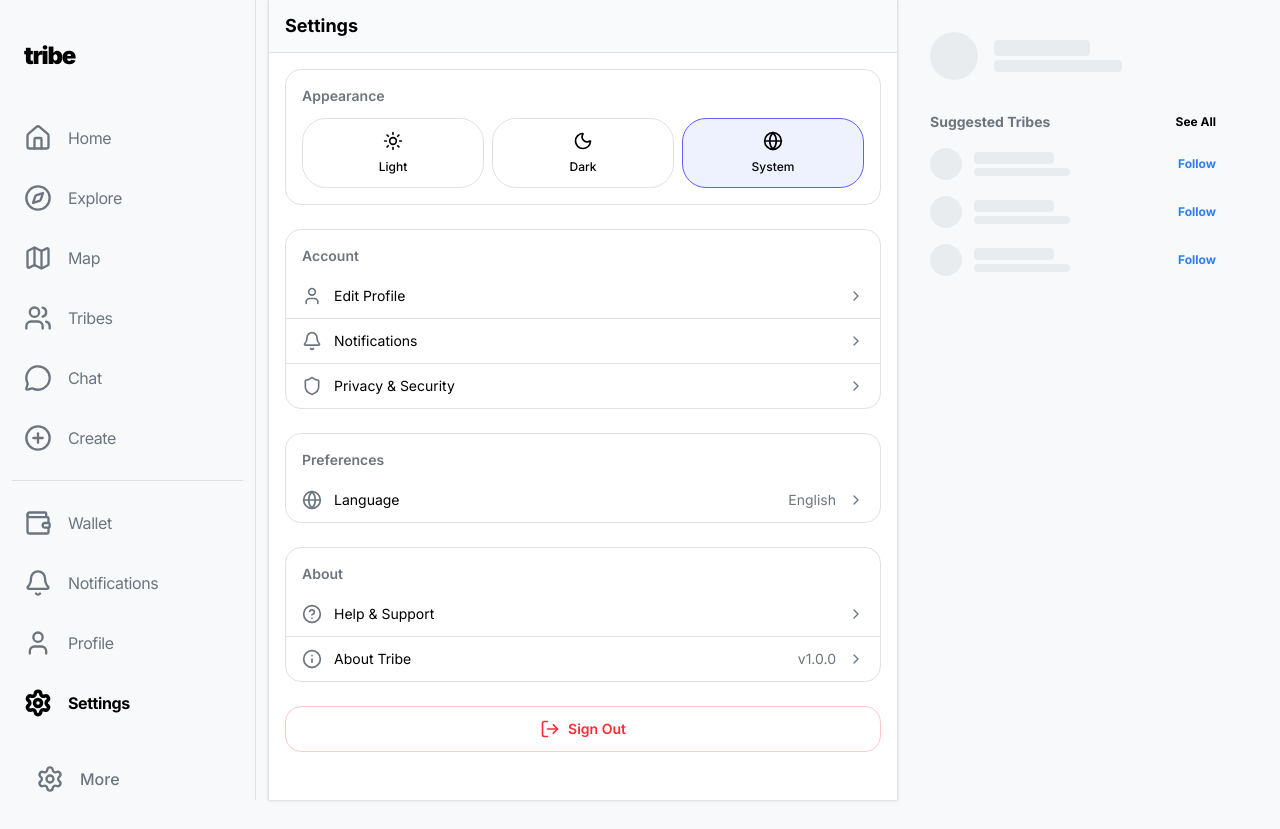
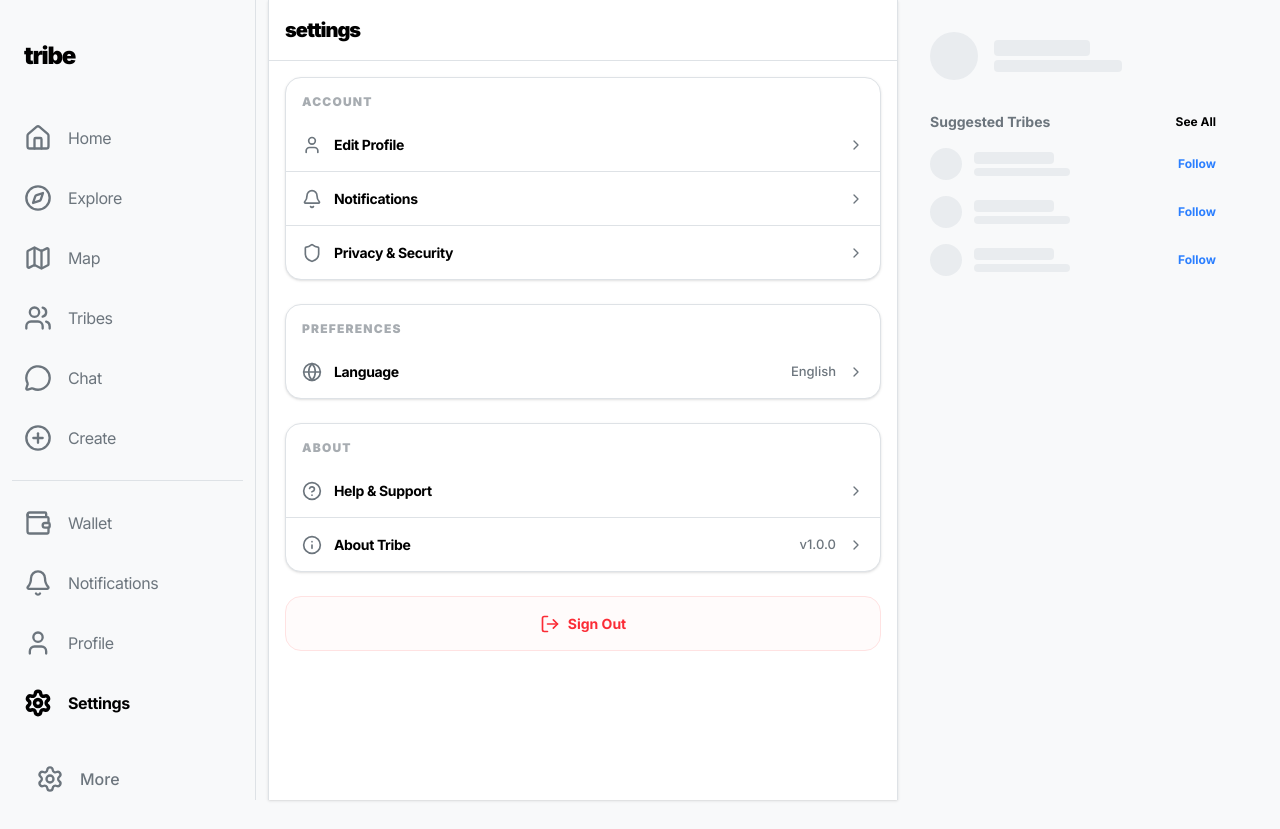
Before and after one commit to blkluv/tribe-sol, a Next.js app: page /settings in a window 1280 px wide. Built offline with nearby package versions, Linux system fonts and the light colour scheme.

Commit message:
remove dark theme all together

```diff
--- a/src/app/(app)/settings/page.tsx
+++ b/src/app/(app)/settings/page.tsx
@@ -1,13 +1,10 @@
 "use client";
 
 import { useRouter } from "next/navigation";
-import { useTheme } from "next-themes";
 import {
   User,
   Bell,
   Shield,
-  Moon,
-  Sun,
   Globe,
   HelpCircle,
   Info,
@@ -41,46 +38,17 @@
 
 export default function SettingsPage() {
   const router = useRouter();
-  const { theme, setTheme } = useTheme();
 
   return (
-    <div>
-      <div className="sticky top-0 z-40 border-b bg-background/80 px-4 py-3 backdrop-blur-lg">
-        <h1 className="text-lg font-bold">Settings</h1>
+    <div className="bg-white min-h-screen">
+      <div className="sticky top-0 z-40 border-b bg-white/95 px-4 py-4 backdrop-blur-md">
+        <h1 className="text-xl font-black lowercase tracking-tighter">Settings</h1>
       </div>
 
       <div className="p-4 space-y-6">
-        {/* Theme toggle */}
-        <div className="rounded-2xl border p-4">
-          <h2 className="mb-3 text-sm font-semibold text-muted-foreground">Appearance</h2>
-          <div className="flex gap-2">
-            {[
-              { value: "light", label: "Light", icon: Sun },
-              { value: "dark", label: "Dark", icon: Moon },
-              { value: "system", label: "System", icon: Globe },
-            ].map((opt) => {
-              const Icon = opt.icon;
-              return (
-                <button
-                  key={opt.value}
-                  onClick={() => setTheme(opt.value)}
-                  className={`flex flex-1 flex-col items-center gap-2 rounded-xl border p-3 transition-colors ${
-                    theme === opt.value
-                      ? "border-indigo-500 bg-indigo-50 dark:bg-indigo-500/10"
-                      : "hover:bg-muted"
-                  }`}
-                >
-                  <Icon className="h-5 w-5" />
-                  <span className="text-xs font-medium">{opt.label}</span>
-                </button>
-              );
-            })}
-          </div>
-        </div>
-
         {settingGroups.map((group) => (
-          <div key={group.title} className="rounded-2xl border">
-            <h2 className="px-4 pt-4 pb-2 text-sm font-semibold text-muted-foreground">
+          <div key={group.title} className="rounded-2xl border bg-white overflow-hidden shadow-sm">
+            <h2 className="px-4 pt-4 pb-2 text-xs font-black uppercase tracking-widest text-muted-foreground/60">
               {group.title}
             </h2>
             {group.items.map((item, i) => {
@@ -88,14 +56,13 @@
               return (
                 <button
                   key={item.id}
-                  className={`flex w-full items-center gap-3 px-4 py-3 hover:bg-muted/50 ${
-                    i < group.items.length - 1 ? "border-b" : ""
-                  }`}
+                  className={`flex w-full items-center gap-3 px-4 py-4 transition-colors hover:bg-muted/30 ${i < group.items.length - 1 ? "border-b" : ""
+                    }`}
                 >
                   <Icon className="h-5 w-5 text-muted-foreground" />
-                  <span className="flex-1 text-left text-sm">{item.label}</span>
+                  <span className="flex-1 text-left text-[14px] font-bold tracking-tight">{item.label}</span>
                   {"value" in item && (
-                    <span className="text-sm text-muted-foreground">{item.value}</span>
+                    <span className="text-[13px] font-medium text-muted-foreground">{item.value}</span>
                   )}
                   <ChevronRight className="h-4 w-4 text-muted-foreground" />
                 </button>
@@ -107,10 +74,10 @@
         {/* Sign Out */}
         <button
           onClick={() => router.push("/")}
-          className="flex w-full items-center justify-center gap-2 rounded-2xl border border-red-200 py-3 text-red-500 transition-colors hover:bg-red-50 dark:border-red-500/20 dark:hover:bg-red-500/10"
+          className="flex w-full items-center justify-center gap-2 rounded-2xl border border-red-100 bg-red-50/30 py-4 text-red-500 transition-all hover:bg-red-50 active:scale-95"
         >
           <LogOut className="h-5 w-5" />
-          <span className="text-sm font-semibold">Sign Out</span>
+          <span className="text-[14px] font-bold">Sign Out</span>
         </button>
       </div>
     </div>
--- a/src/app/globals.css
+++ b/src/app/globals.css
@@ -1,8 +1,6 @@
 @import "tailwindcss";
 @import "tw-animate-css";
 @import "shadcn/tailwind.css";
-
-@custom-variant dark (&:is(.dark *));
 
 @theme inline {
   --color-background: var(--background);
@@ -25,16 +23,6 @@
   --muted: #E9ECEF;
   --muted-foreground: #6C757D;
   --border: #DEE2E6;
-}
-
-.dark {
-  --background: #000000;
-  --foreground: #F8F9FA;
-  --primary: #FFFFFF;
-  --primary-foreground: #000000;
-  --muted: #212529;
-  --muted-foreground: #ADB5BD;
-  --border: #343A40;
 }
 
 @layer base {
--- a/src/app/layout.tsx
+++ b/src/app/layout.tsx
@@ -1,6 +1,5 @@
 import type { Metadata } from "next";
 import { Inter } from "next/font/google";
-import { ThemeProvider } from "next-themes";
 import "./globals.css";
 
 const inter = Inter({
@@ -23,14 +22,7 @@
       <body
         className={`${inter.variable} antialiased font-sans`}
       >
-        <ThemeProvider
-          attribute="class"
-          defaultTheme="system"
-          enableSystem
-          disableTransitionOnChange
-        >
-          {children}
-        </ThemeProvider>
+        {children}
       </body>
     </html>
   );
```
